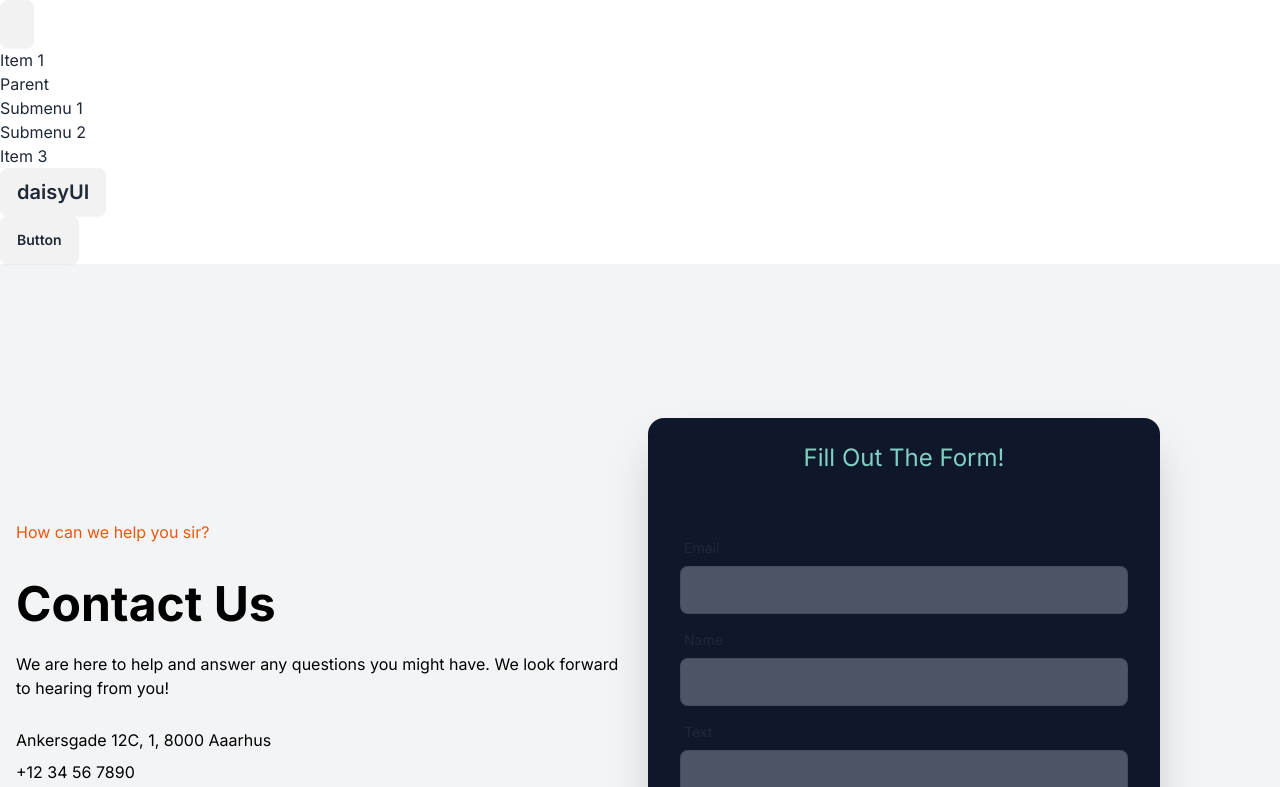
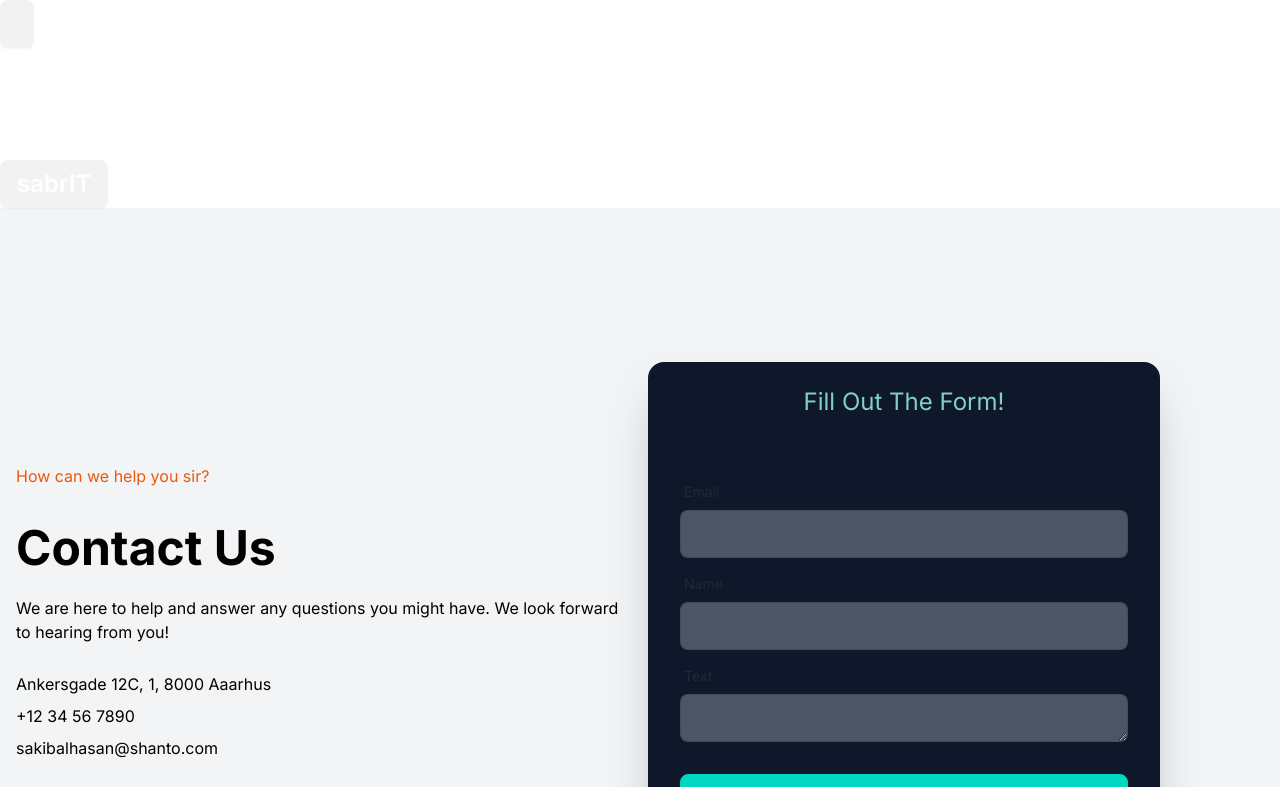
Before and after one commit to Abdullah0095/sabr-itconsult, a Next.js app: page /contact in a window 1280 px wide. Shown: the top 787 px of the page. Built offline with nearby package versions, Linux system fonts and the light colour scheme.

Commit message:
trying some changes for vercel deploy issue

```diff
--- a/src/Components/Navbar/Navbar.js
+++ b/src/Components/Navbar/Navbar.js
@@ -13,7 +13,7 @@ const Navbar = () => {
 
   return (
     <div>
-      {/* <div className="navbar bg-gray-900 fixed top-0 left-0 w-full z-50">
+      <div className="navbar bg-gray-900 ">
         <div className="navbar-start">
           <div className="dropdown">
             <div
@@ -47,59 +47,8 @@ const Navbar = () => {
         <div className="navbar-center">
           <a className="btn btn-ghost ml-[-30px] text-2xl text-white">sabrIT</a>
         </div>
-      </div> */}
-      <div className="navbar bg-base-100">
-  <div className="navbar-start">
-    <div className="dropdown">
-      <div tabIndex={0} role="button" className="btn btn-ghost lg:hidden">
-        <svg
-          xmlns="http://www.w3.org/2000/svg"
-          className="h-5 w-5"
-          fill="none"
-          viewBox="0 0 24 24"
-          stroke="currentColor">
-          <path
-            strokeLinecap="round"
-            strokeLinejoin="round"
-            strokeWidth="2"
-            d="M4 6h16M4 12h8m-8 6h16" />
-        </svg>
       </div>
-      <ul
-        tabIndex={0}
-        className="menu menu-sm dropdown-content bg-base-100 rounded-box z-[1] mt-3 w-52 p-2 shadow">
-        <li><a>Item 1</a></li>
-        <li>
-          <a>Parent</a>
-          <ul className="p-2">
-            <li><a>Submenu 1</a></li>
-            <li><a>Submenu 2</a></li>
-          </ul>
-        </li>
-        <li><a>Item 3</a></li>
-      </ul>
-    </div>
-    <a className="btn btn-ghost text-xl">daisyUI</a>
-  </div>
-  <div className="navbar-center hidden lg:flex">
-    <ul className="menu menu-horizontal px-1">
-      <li><a>Item 1</a></li>
-      <li>
-        <details>
-          <summary>Parent</summary>
-          <ul className="p-2">
-            <li><a>Submenu 1</a></li>
-            <li><a>Submenu 2</a></li>
-          </ul>
-        </details>
-      </li>
-      <li><a>Item 3</a></li>
-    </ul>
-  </div>
-  <div className="navbar-end">
-    <a className="btn">Button</a>
-  </div>
-</div>
+
     </div>
   );
 };
```
